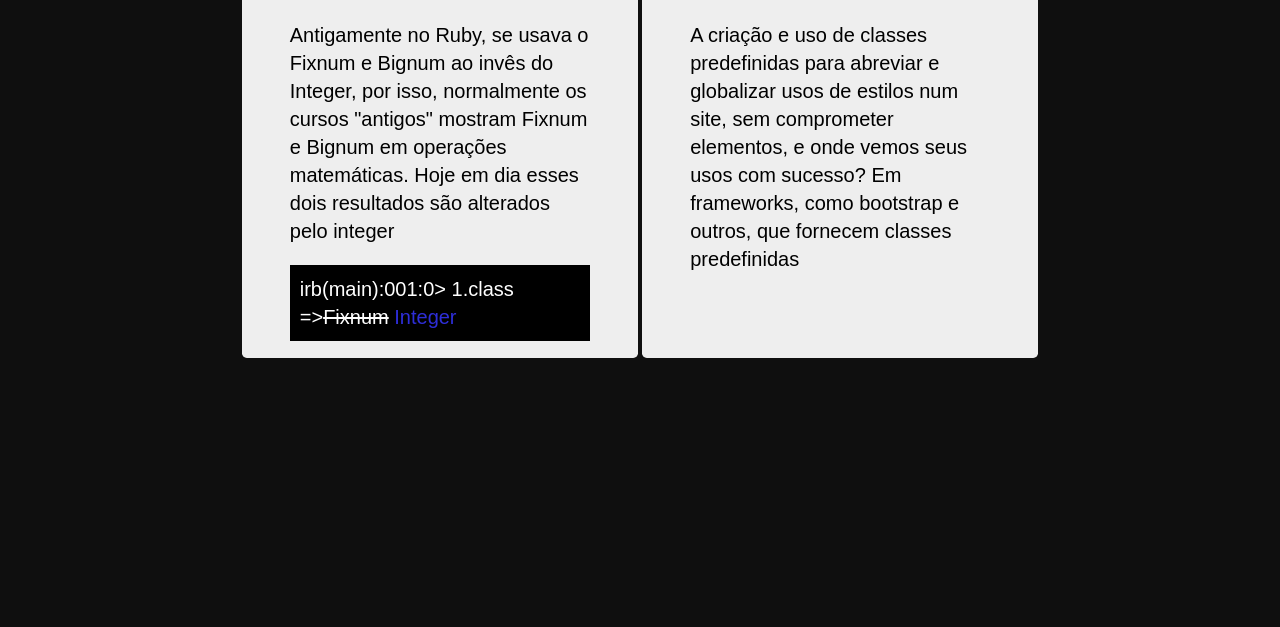
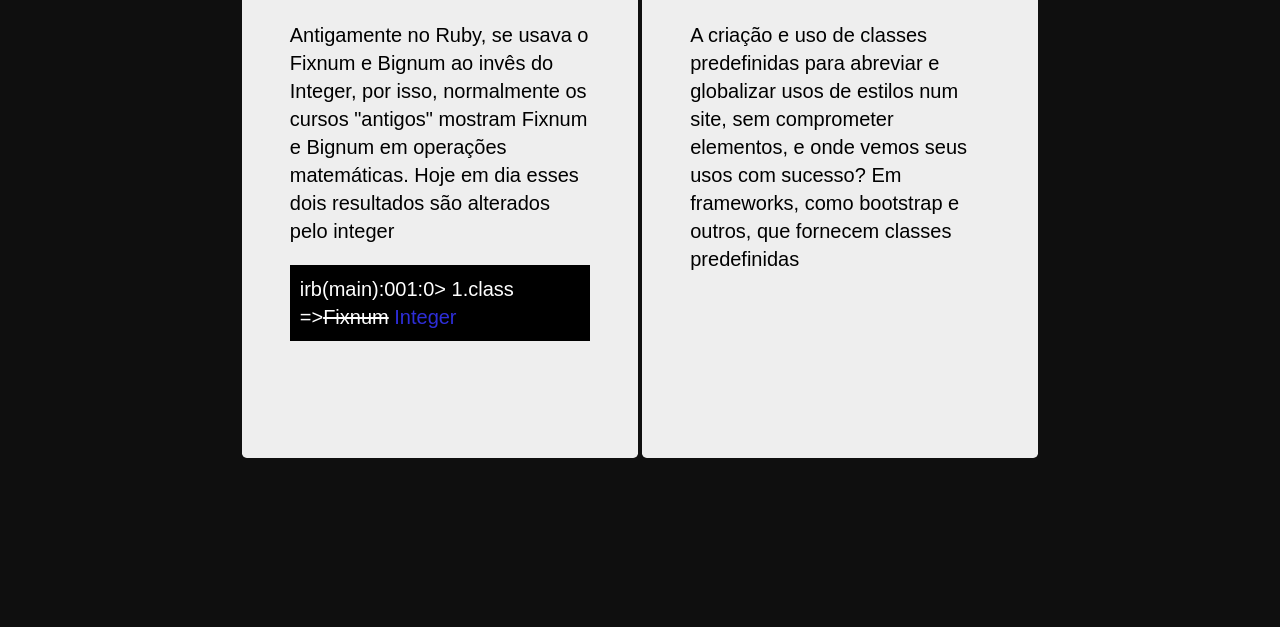
Before and after one commit to sooalves/soo-s-site, a plain HTML site: page index.html in a window 1280 px wide. Shown: the part 651-1278 px from the top of the page. Drawn offline with Linux system fonts and the light colour scheme.

Commit message:
Update main.css

```diff
--- a/content/main.css
+++ b/content/main.css
@@ -95,14 +95,14 @@ body {
     background-color: rgb(238, 238, 238);
     padding: 3rem;
     max-width: 300px;
-    height: 400px;
+    height: 500px;
     font-size: 20px;
     justify-content: center;
 	display:inline-block;
 	text-overflow: ellipsis;
 	word-wrap: break-word;
 	overflow: hidden;
-	max-height: 30rem;
+	max-height: 600px;
 	line-height: 1.4em;
 }
 
```
